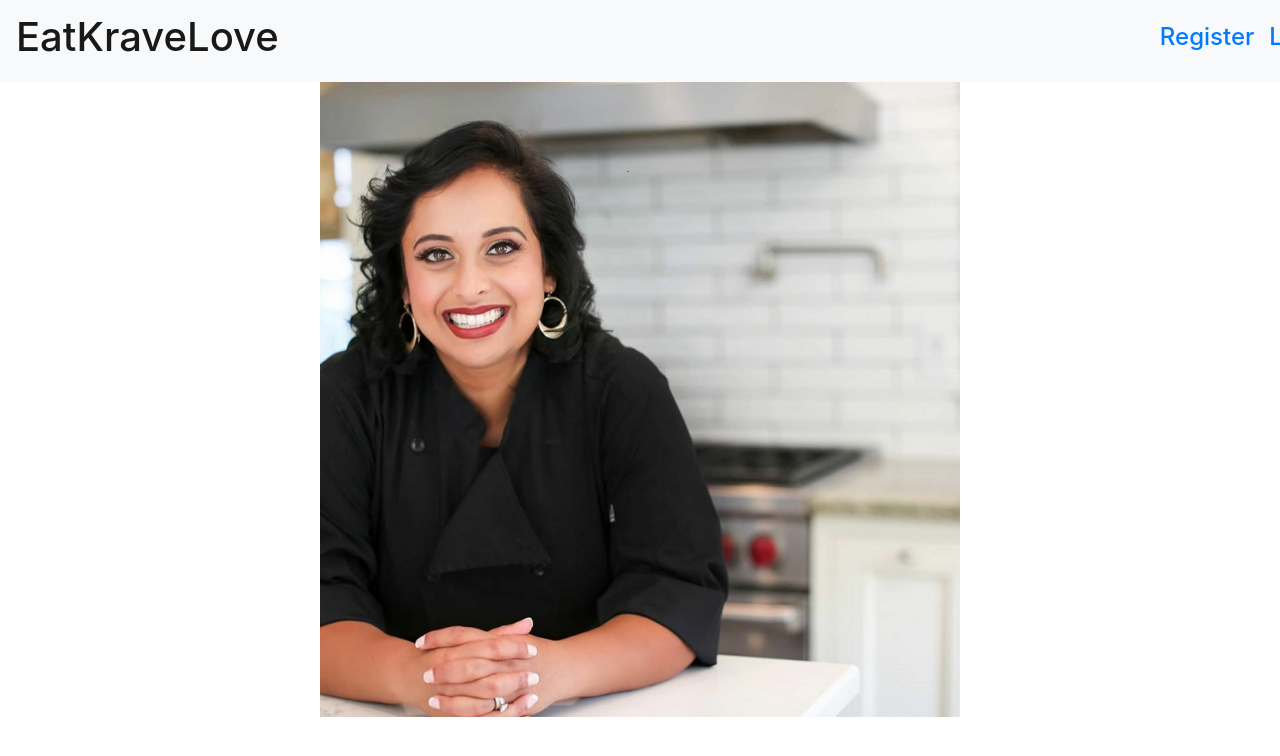
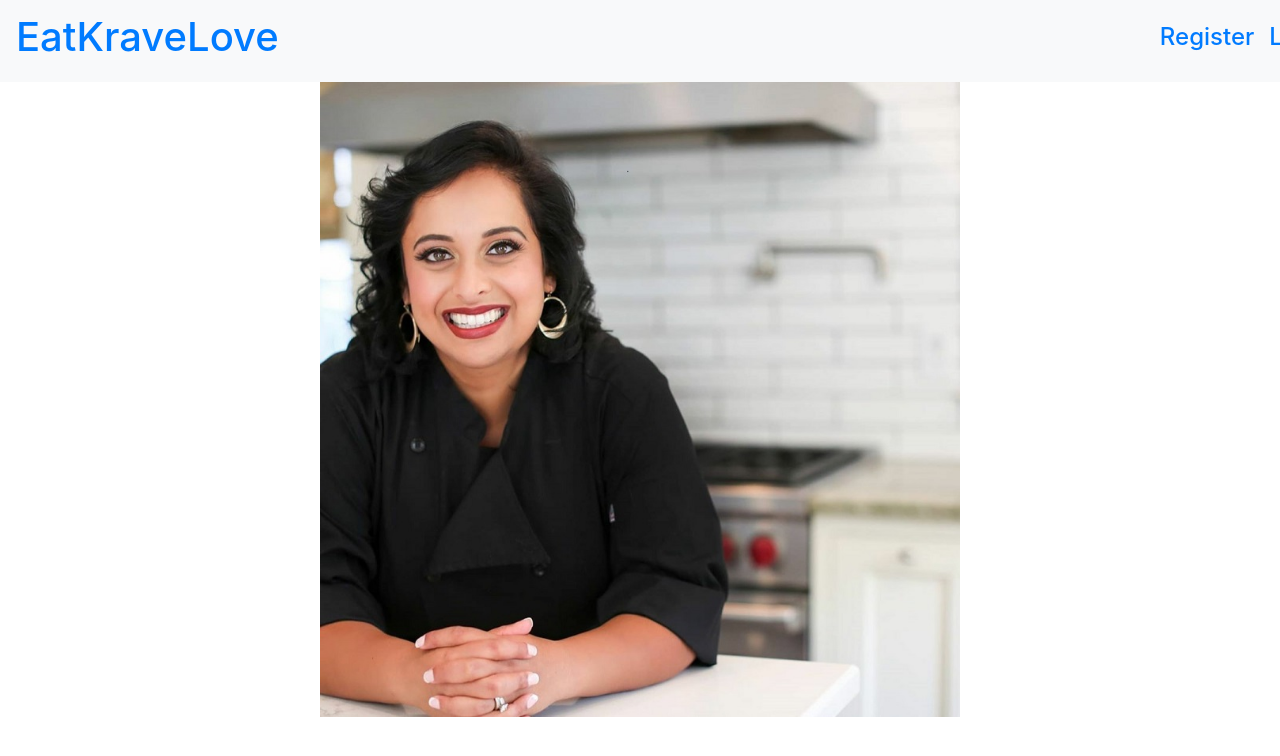
Before and after one commit to michaelpaulcuccia/eatkravelove, a React (Create React App) app in the folder client/: page / in a window 1280 px wide. Shown: the top 756 px of the page. Built offline with nearby package versions, Linux system fonts and the light colour scheme.

Commit message:
switching routes fine except for refresh, token stays but tabs are hidden

```diff
--- a/client/src/components/layout/Landing.js
+++ b/client/src/components/layout/Landing.js
@@ -2,6 +2,7 @@ import React from 'react';
 import chef_sank from '../../images/chef_sank.jpg';
 
 const Landing = () => {
+
     return (
         <div>
             <img src={chef_sank} alt='chef_sank' style={{ display: 'block', marginLeft: 'auto', marginRight: 'auto', width: '50%' }} />
--- a/client/src/components/layout/Navie.js
+++ b/client/src/components/layout/Navie.js
@@ -7,7 +7,7 @@ export const Navie = props => {
     return (
 
         <Navbar bg="light" expand="lg">
-            <Navbar.Brand href="/"><h1>EatKraveLove</h1></Navbar.Brand>
+            <Navbar.Brand><Link to='/'><h1>EatKraveLove</h1></Link></Navbar.Brand>
             <Navbar.Toggle aria-controls="basic-navbar-nav" />
             <Navbar.Collapse id="basic-navbar-nav">
                 <Nav style={{ marginLeft: '865px' }}>
```
